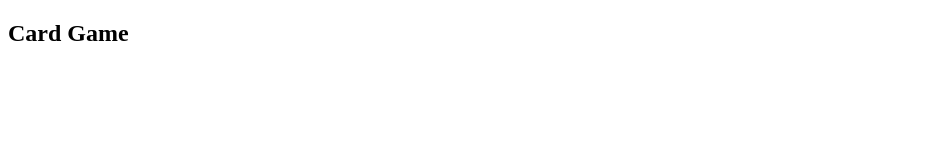
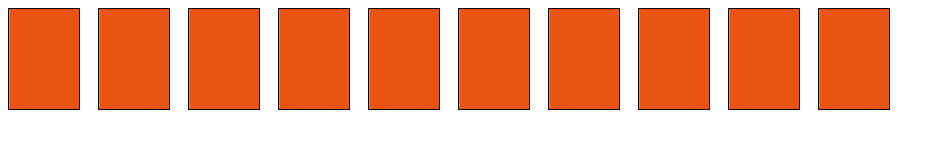
Before and after one commit to NaamuKim/js-and-ts-ground, a plain HTML site: page card-game/index.html in a window 1280 px wide. Shown: the whole page, without its empty margins (0-945 px from the left). Drawn offline with Linux system fonts and the light colour scheme.

Commit message:
Add: card game js

```diff
--- a/card-game/index.html
+++ b/card-game/index.html
@@ -4,12 +4,11 @@
     <meta charset="UTF-8" />
     <meta http-equiv="X-UA-Compatible" content="IE=edge" />
     <meta name="viewport" content="width=device-width, initial-scale=1.0" />
+    <link rel="stylesheet" href="./src/style/style.css" />
     <title>카드 짝맞추기</title>
   </head>
   <body>
-    <section>
-      <h1>Card Game</h1>
-      <div class="cards"></div>
-    </section>
+    <div id="wrapper"></div>
+    <script src="./src/js/index.js"></script>
   </body>
 </html>
--- a/card-game/src/js/index.js
+++ b/card-game/src/js/index.js
@@ -1,7 +1,80 @@
 const horizontal = 5;
 const vertical = 2;
-
+const cards = [
+  './src/images/binky.png',
+  './src/images/gary.png',
+  './src/images/javadog.png',
+  './src/images/licat.png',
+  './src/images/mura.png',
+];
 let clickFlag = true;
 let clickCard = [];
 let completedCard = [];
-function setCard() {}
+function setCard(horizontal, vertical) {
+  clickFlag = false;
+  for (let i = 0; i < horizontal * vertical; i++) {
+    const card = document.createElement('div');
+    card.className = 'card';
+    const cardInner = document.createElement('div');
+    cardInner.className = 'card-inner';
+    const cardFront = document.createElement('div');
+    cardFront.className = 'card-front';
+    const cardBack = document.createElement('div');
+    cardBack.className = 'card-back';
+    cardBack.style.background = `url(${cards[i]})`;
+    cardInner.appendChild(cardFront);
+    cardInner.appendChild(cardBack);
+    card.appendChild(cardInner);
+
+    card.addEventListener('click', function () {
+      if (clickFlag && !completedCard.includes(this)) {
+        card.classList.toggle('flipped');
+        clickCard.push(this);
+        if (clickCard.length === 2) {
+          const firstBackGround = clickCard[0].querySelector('.card-back').style.background;
+          const secondBackGround = clickCard[1].querySelector('.card-back').style.background;
+          if (firstBackGround === secondBackGround) {
+            completedCard.push(clickCard[0]);
+            completedCard.push(clickCard[1]);
+            clickCard = [];
+            if (completedCard.length === horizontal * vertical) {
+              const endTime = new Date().getTime();
+              alert(`축하합니다. ${(endTime - startTime.getTime()) / 1000}초 걸렸습니다`);
+              document.querySelector('#wrapper').innerHTML = '';
+              colorCandidate = cards.slice();
+              cards = [];
+              completedCard = [];
+              startTime = null;
+              shuffle();
+              setCard(horizontal, vertical);
+            }
+          } else {
+            clickFlag = false;
+            setTimeout(() => {
+              clickCard[0].classList.remove('flipped');
+              clickCard[1].classList.remove('flipped');
+              clickFlag = true;
+              clickCard = [];
+            }, 1000);
+          }
+        }
+      }
+    });
+
+    document.querySelector('#wrapper').appendChild(card);
+  }
+
+  document.querySelectorAll('.card').forEach((card, index) => {
+    setTimeout(() => {
+      card.classList.add('flipped');
+    }, 1000 + 100 * index);
+  });
+  setTimeout(() => {
+    document.querySelectorAll('.card').forEach((card, index) => {
+      card.classList.remove('flipped');
+    });
+    clickFlag = true;
+    startTime = new Date();
+  }, 3000);
+}
+setCard(horizontal, vertical);
--- /dev/null
+++ b/card-game/src/style/style.css
@@ -0,0 +1,38 @@
+.card {
+  display: inline-block;
+  margin-right: 20px;
+  margin-bottom: 20px;
+  width: 70px;
+  height: 100px;
+  perspective: 140px;
+}
+
+.card-inner {
+  position: relative;
+  width: 100%;
+  height: 100%;
+  text-align: center;
+  transition: transform 0.8s;
+  transform-style: preserve-3d;
+}
+
+.card.flipped .card-inner {
+  transform: rotateY(180deg);
+}
+
+.card-front {
+  background: url('../images/card_back.png');
+}
+
+.card-front,
+.card-back {
+  position: absolute;
+  width: 100%;
+  height: 100%;
+  border: 1px solid black;
+  backface-visibility: hidden;
+}
+
+.card-back {
+  transform: rotateY(180deg);
+}
--- a/rating-with-stars/src/js/components/rating/starPoint.js
+++ b/rating-with-stars/src/js/components/rating/starPoint.js
@@ -34,7 +34,6 @@ class StarPoint {
       const { target, offsetX: currentUserPoint } = event; //offsetX: 타겟 요소에서의 마우스 포인터의 x축 위치를 반환합니다.
       const { point } = target.dataset;
       const starPointIndex = parseInt(point, 10) - 1;
-      console.log(target.getClientRects());
       const [starImageClientRect] = target.getClientRects();
 
       const starImageWidth = starImageClientRect.width;
```
